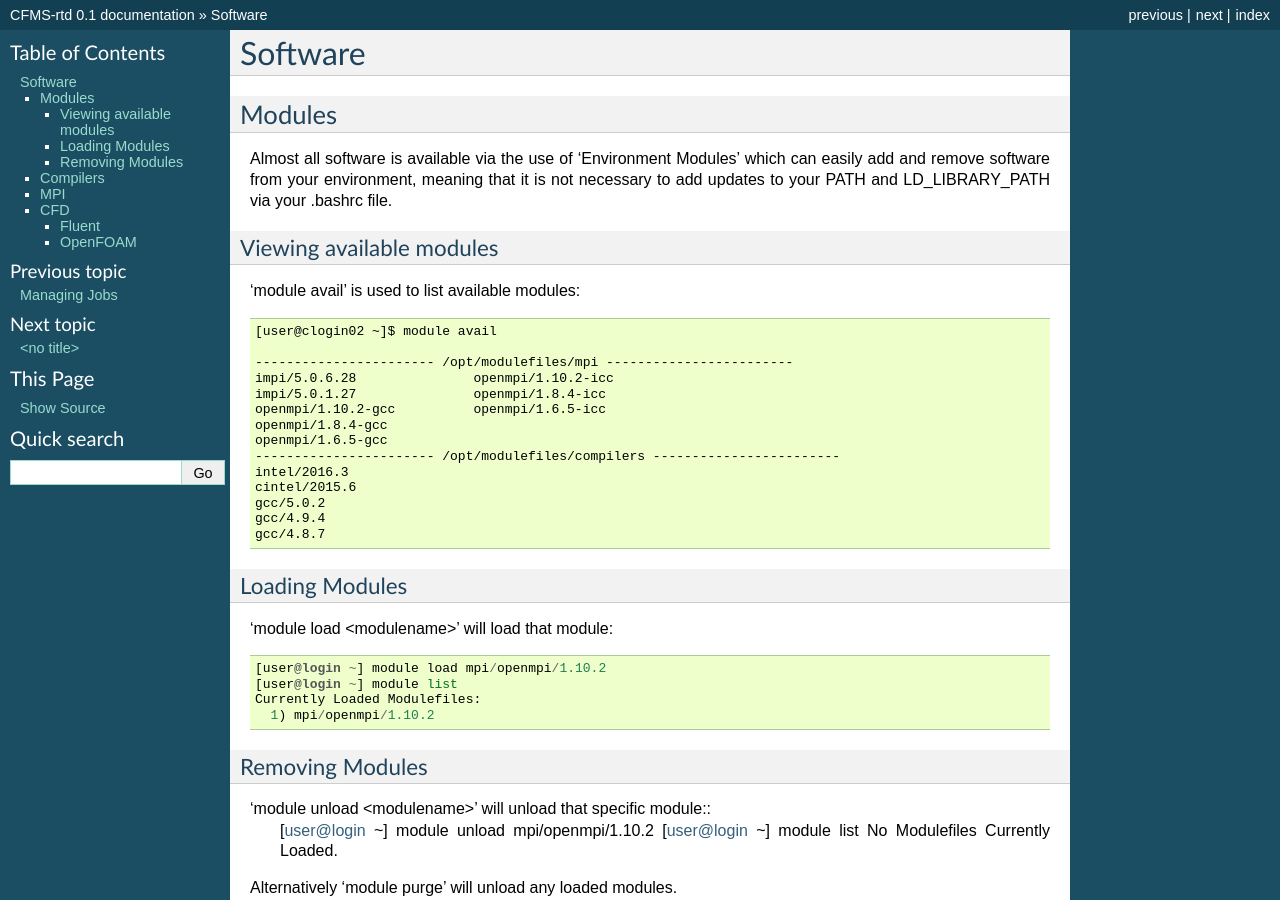
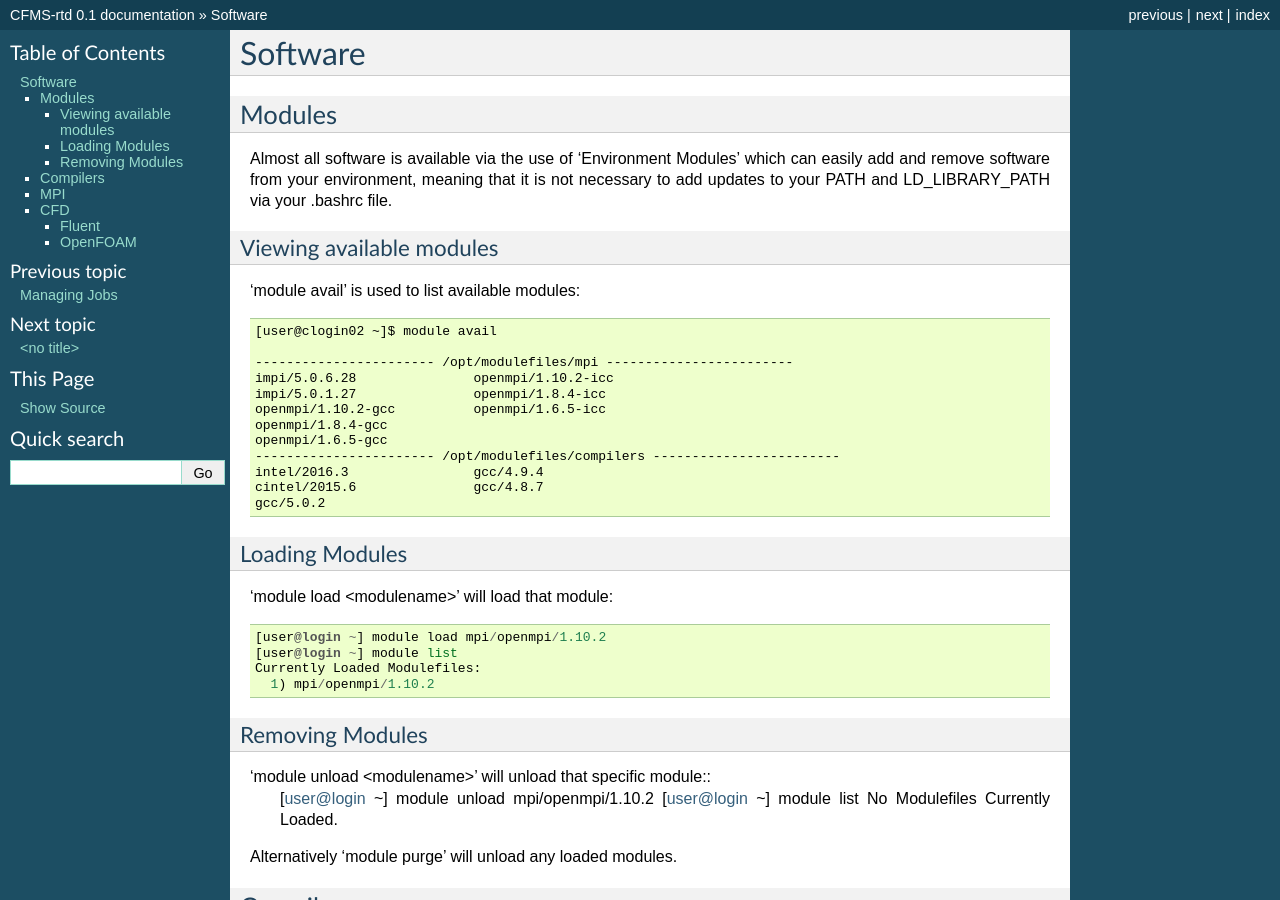
Before and after one commit to CFMS/cfms-rtd, a Sphinx documentation site: the page built from docs/software.rst, in a window 1280 px wide and 900 px high. Built offline with Sphinx 7.4.7, drawn with Linux system fonts in a browser that asks for light colours; pages that are not in the unit, such as notebooks, are missing from menus.

Commit message:
re-aligned modules

```diff
--- a/docs/software.rst
+++ b/docs/software.rst
@@ -21,11 +21,10 @@ Viewing available modules
   openmpi/1.8.4-gcc
   openmpi/1.6.5-gcc
   ----------------------- /opt/modulefiles/compilers ------------------------
-  intel/2016.3
-  cintel/2015.6
+  intel/2016.3                gcc/4.9.4
+  cintel/2015.6               gcc/4.8.7
   gcc/5.0.2
-  gcc/4.9.4
-  gcc/4.8.7
+
 
 Loading Modules
 ---------------
```
